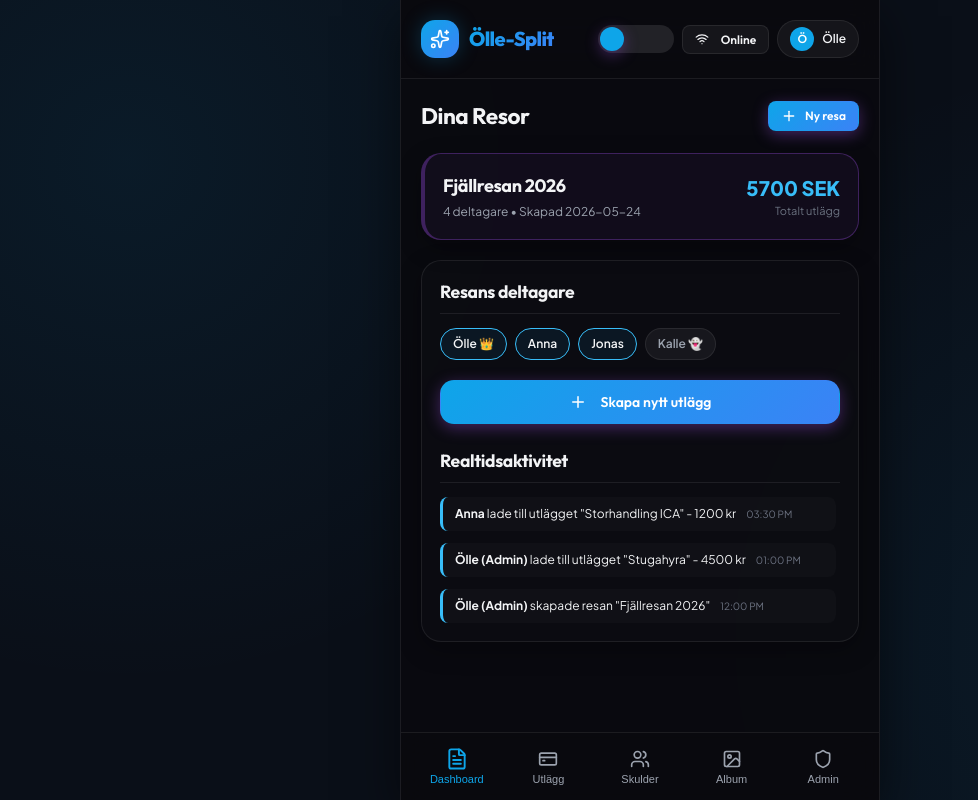
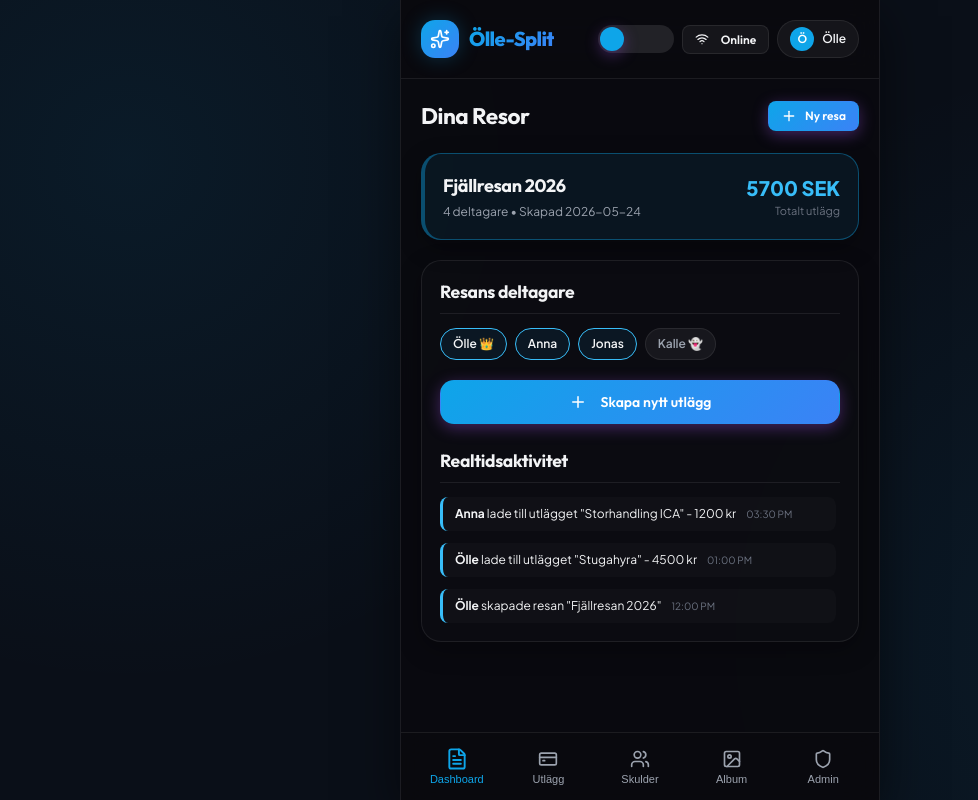
Before and after one commit to MrManke/Splitta, a React (Vite) app: page / in a window 1280 px wide. Shown: the whole page, without its empty margins (0-978 px from the left). Built offline with nearby package versions, Linux system fonts and the light colour scheme.

Commit message:
fix: removed lingering purple colors from active trip and inputs

```diff
--- a/src/App.css
+++ b/src/App.css
@@ -5,9 +5,9 @@
 }
 
 @keyframes pulse-glow {
-  0% { box-shadow: 0 0 10px rgba(168, 85, 247, 0.2); }
-  50% { box-shadow: 0 0 25px rgba(168, 85, 247, 0.5); }
-  100% { box-shadow: 0 0 10px rgba(168, 85, 247, 0.2); }
+  0% { box-shadow: 0 0 10px var(--shadow-glow); }
+  50% { box-shadow: 0 0 25px var(--shadow-glow); }
+  100% { box-shadow: 0 0 10px var(--shadow-glow); }
 }
 
 .ocr-scanning-active {
@@ -15,6 +15,6 @@
 }
 
 .active-trip {
-  background: rgba(168, 85, 247, 0.05) !important;
-  border-color: rgba(168, 85, 247, 0.3) !important;
+  background: var(--bg-glow) !important;
+  border-color: var(--border-color-active) !important;
 }
--- a/src/App.tsx
+++ b/src/App.tsx
@@ -781,7 +781,7 @@ function App() {
                     storageService.getActivityLogs(activeTrip.trip_id).map(act => (
                       <div key={act.id} className="activity-item">
                         <div className="activity-item-content">
-                          <strong>{act.user_alias}</strong> {act.action}
+                          <strong>{formatName(act.user_alias)}</strong> {act.action}
                         </div>
                         <div className="activity-item-time">{new Date(act.created_at).toLocaleTimeString([], {hour: '2-digit', minute:'2-digit'})}</div>
                       </div>
--- a/src/index.css
+++ b/src/index.css
@@ -307,7 +307,7 @@ a:hover {
 
 .input-field:focus {
   border-color: var(--color-primary-light);
-  box-shadow: 0 0 0 2px rgba(168, 85, 247, 0.2);
+  box-shadow: 0 0 0 2px var(--border-color-active);
   background: rgba(12, 12, 20, 0.85);
 }
 
@@ -889,8 +889,8 @@ a:hover {
 
 .participant-chip.selected {
   border-color: var(--color-primary-light);
-  background: rgba(168, 85, 247, 0.1);
-  box-shadow: 0 0 8px rgba(168, 85, 247, 0.2);
+  background: var(--bg-glow);
+  box-shadow: 0 0 8px var(--border-color-active);
 }
 
 .participant-chip-avatar {
```
Also changed, not shown: Kravspecar mm/Namnlös.png (added).
